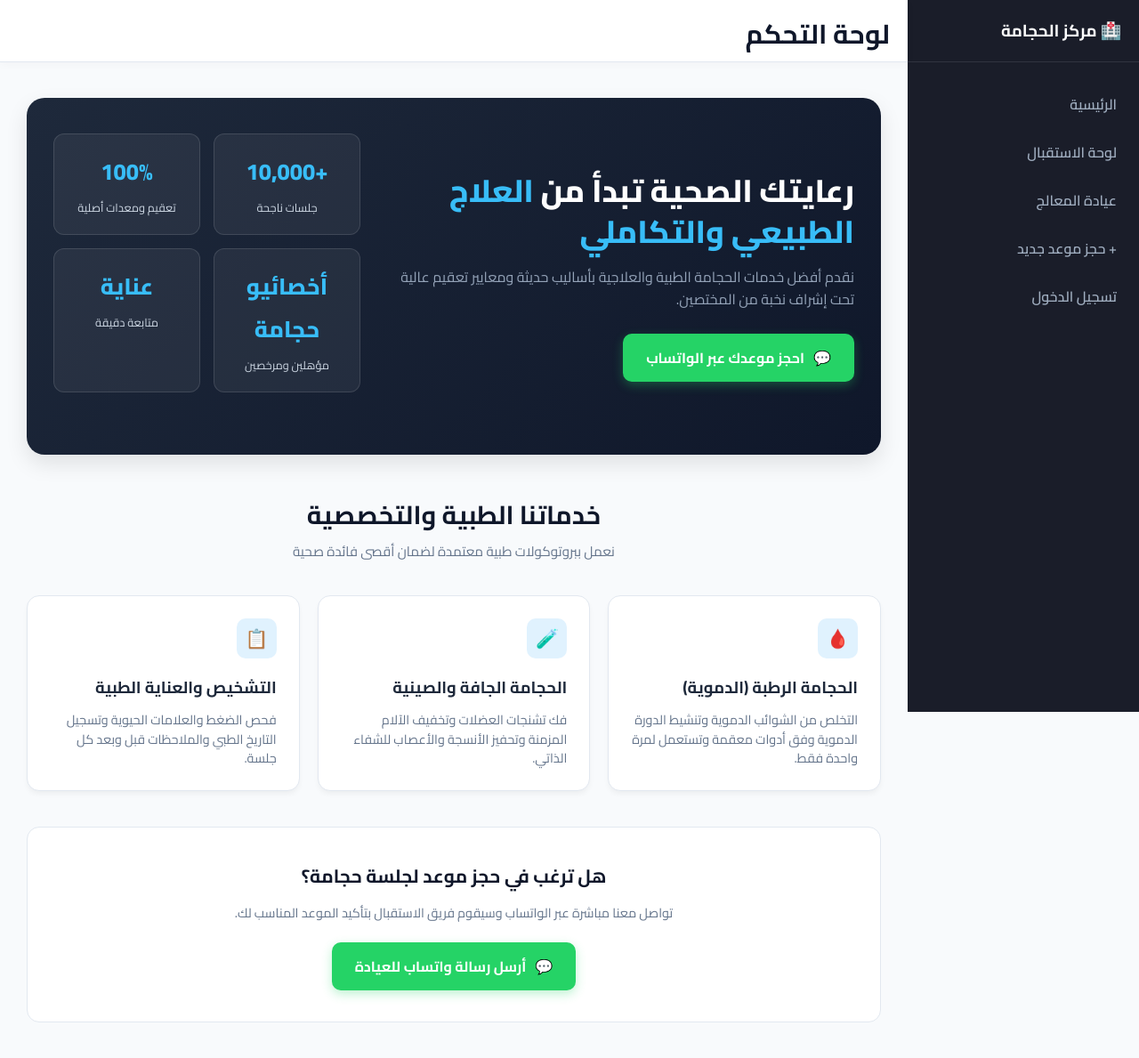
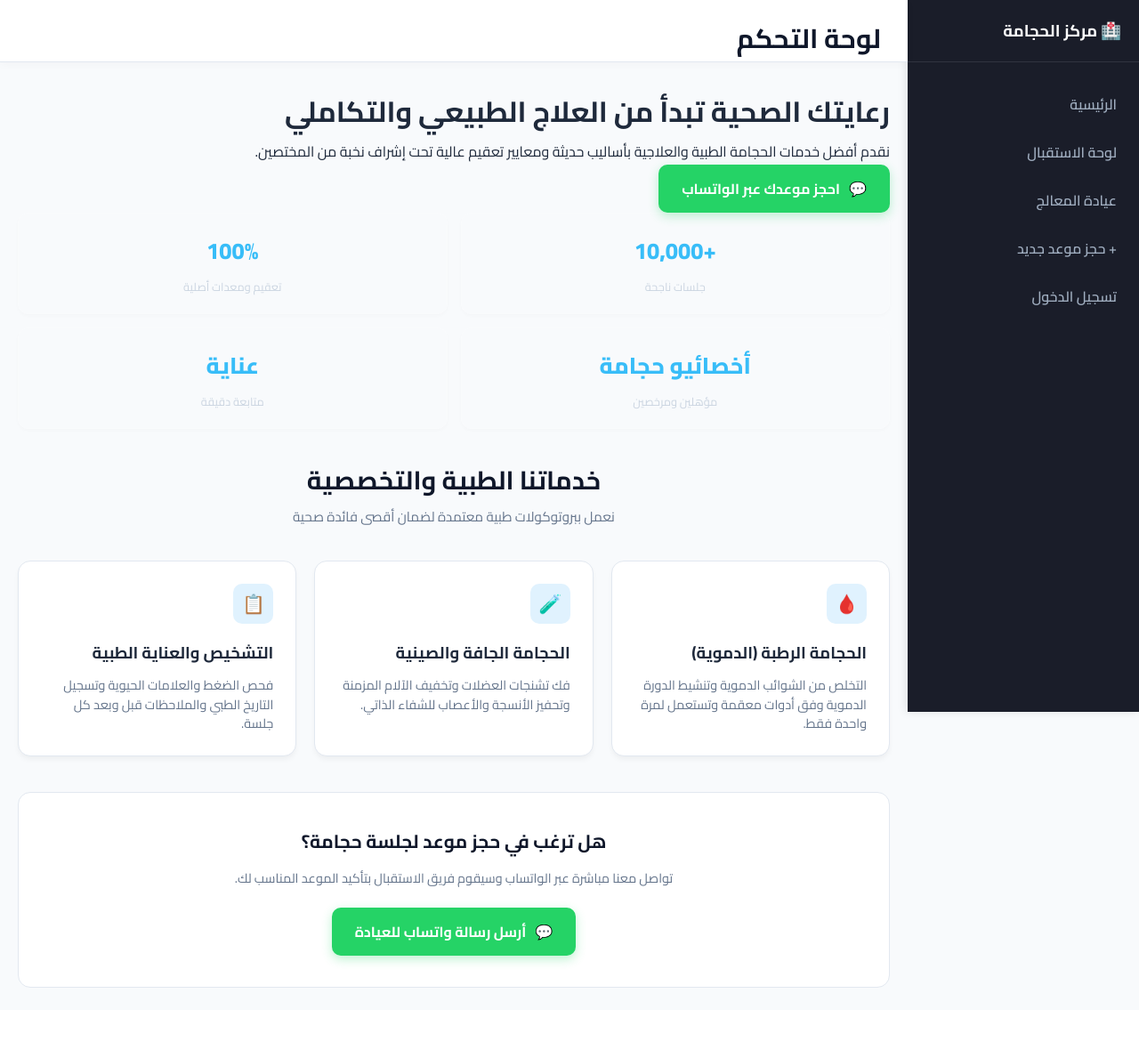
Before and after one commit to coder0979-del/cuppping, a Django app: page / in a window 1280 px wide. Shown: the whole page at 89% size. After the commit the page ends 1110 px from the top, so only its background shows below. Run offline with Django 5.2, Linux system fonts and the light colour scheme.

Commit message:
Fix NoReve

```diff
--- a/static/css/style.css
+++ b/static/css/style.css
@@ -147,8 +147,43 @@ body.landing-body {
   color: white !important;
 }
 
+//* ==========================================
+   1. المتغيرات والقواعد الأساسية (Root & Variables)
+   ========================================== */
+:root {
+  --primary-color: #2563eb;
+  --primary-hover: #1d4ed8;
+  --bg-color: #f8fafc;
+  --sidebar-bg: #1A1D29;
+  --sidebar-text: #A0AEC0;
+  --card-bg: #FFFFFF;
+  --text-color: #1e293b;
+  --text-muted: #64748b;
+  --border-color: #e2e8f0;
+  --sidebar-width: 260px;
+  --header-height: 70px;
+  --whatsapp-color: #25D366;
+  --whatsapp-hover: #1ebd5a;
+}
+
+* {
+  box-sizing: border-box;
+  margin: 0;
+  padding: 0;
+  font-family: 'Cairo', 'Segoe UI', Tahoma, Geneva, Verdana, sans-serif;
+}
+
+body {
+  background-color: var(--bg-color);
+  color: var(--text-color);
+  direction: rtl;
+  min-height: 100vh;
+  display: flex;
+  overflow-x: hidden;
+}
+
 /* ==========================================
-   5. الشريط الجانبي الداخلي (Sidebar)
+   2. الشريط الجانبي الداخلي (Sidebar)
    ========================================== */
 .sidebar {
   width: var(--sidebar-width);
@@ -161,6 +196,7 @@ body.landing-body {
   display: flex;
   flex-direction: column;
   z-index: 1000;
+  box-shadow: -2px 0 10px rgba(0, 0, 0, 0.1);
 }
 
 .sidebar-header {
@@ -170,6 +206,11 @@ body.landing-body {
   gap: 12px;
   padding: 0 20px;
   border-bottom: 1px solid rgba(255, 255, 255, 0.1);
+}
+
+.sidebar-header h3 {
+  font-size: 1.15rem;
+  color: #ffffff;
 }
 
 .sidebar-menu {
@@ -203,17 +244,17 @@ body.landing-body {
   align-items: center;
   gap: 8px;
   width: 100%;
-  padding: 10px;
   font-weight: 600;
   border-radius: 8px;
+  text-align: right;
 }
 
 .logout-btn:hover {
-  background-color: #fef2f2;
+  color: #dc2626;
 }
 
 /* ==========================================
-   6. الهيكل العام والمحتوى (Main Layout & Landing Page)
+   3. الهيكل العام والمحتوى (Main Layout)
    ========================================== */
 .main-wrapper {
   margin-right: var(--sidebar-width);
@@ -223,52 +264,127 @@ body.landing-body {
   min-height: 100vh;
 }
 
-.main-container, .landing-wrapper {
+.navbar {
+  background-color: #ffffff;
+  border-bottom: 1px solid var(--border-color);
+  padding: 15px 30px;
+  display: flex;
+  justify-content: space-between;
+  align-items: center;
+  min-height: var(--header-height);
+}
+
+.main-container {
   flex: 1;
   width: 100%;
   max-width: 1200px;
   margin: 0 auto;
-  padding: 20px 15px;
+  padding: 25px 20px;
 }
 
-/* قسم البطل (Hero Section) */
-.hero-container {
-  display: flex;
-  flex-wrap: wrap;
-  gap: 30px;
-  align-items: center;
-  justify-content: space-between;
-  background: linear-gradient(135deg, #1e293b 0%, #0f172a 100%);
-  border-radius: 20px;
-  padding: 40px 30px;
-  color: white;
-  margin-bottom: 40px;
-  box-shadow: 0 10px 25px rgba(0, 0, 0, 0.1);
+/* ==========================================
+   4. البطاقات والجداول (Cards & Tables)
+   ========================================== */
+.stats-grid {
+  display: grid;
+  grid-template-columns: repeat(auto-fit, minmax(220px, 1fr));
+  gap: 20px;
+  margin-bottom: 30px;
 }
 
-.hero-content {
-  flex: 1 1 500px;
+.stat-card {
+  background: var(--card-bg);
+  border: 1px solid var(--border-color);
+  padding: 20px;
+  border-radius: 12px;
+  box-shadow: 0 2px 4px rgba(0, 0, 0, 0.02);
 }
 
-.hero-title {
-  font-size: 2.2rem;
-  font-weight: 800;
-  line-height: 1.3;
-  margin-bottom: 15px;
-  color: #ffffff;
+.stat-card h4 {
+  color: var(--text-muted);
+  font-size: 0.9rem;
+  margin-bottom: 10px;
 }
 
-.hero-title span {
-  color: #38bdf8;
+.stat-card .value {
+  font-size: 1.8rem;
+  font-weight: 800;
+  color: var(--primary-color);
 }
 
-.hero-subtitle {
-  font-size: 1rem;
-  color: #94a3b8;
-  margin-bottom: 25px;
-  line-height: 1.6;
+.table-container {
+  background-color: var(--card-bg);
+  border-radius: 12px;
+  border: 1px solid var(--border-color);
+  padding: 25px;
+  margin-bottom: 30px;
 }
 
+.custom-table {
+  width: 100%;
+  border-collapse: collapse;
+  text-align: right;
+}
+
+.custom-table th,
+.custom-table td {
+  padding: 14px 16px;
+  border-bottom: 1px solid var(--border-color);
+  font-size: 0.9rem;
+}
+
+.custom-table th {
+  background-color: #F8F9FA;
+  color: var(--text-muted);
+  font-weight: 700;
+}
+
+.badge {
+  display: inline-block;
+  padding: 4px 10px;
+  border-radius: 20px;
+  font-size: 0.78rem;
+  font-weight: 700;
+}
+
+.badge-warning { background-color: #FEFCBF; color: #B7791F; }
+.badge-success { background-color: #C6F6D5; color: #22543D; }
+.badge-info { background-color: #EBF8FF; color: #2B6CB0; }
+
+.btn-primary {
+  display: inline-block;
+  background-color: var(--primary-color);
+  color: #FFFFFF;
+  padding: 10px 18px;
+  border-radius: 8px;
+  text-decoration: none;
+  font-weight: 700;
+  font-size: 0.9rem;
+  border: none;
+  cursor: pointer;
+}
+
+/* ==========================================
+   5. التجاوب مع الهواتف الذكية (Media Queries)
+   ========================================== */
+@media (max-width: 768px) {
+  .sidebar {
+    position: relative;
+    width: 100%;
+    height: auto;
+  }
+
+  .main-wrapper {
+    margin-right: 0;
+    width: 100%;
+  }
+
+  table {
+    display: block;
+    overflow-x: auto;
+    white-space: nowrap;
+  }
+}
 /* تقييد حجم اللوجو الرئيسي في المنتصف إن وجد */
 .hero-logo-img {
   max-width: 220px;
```
